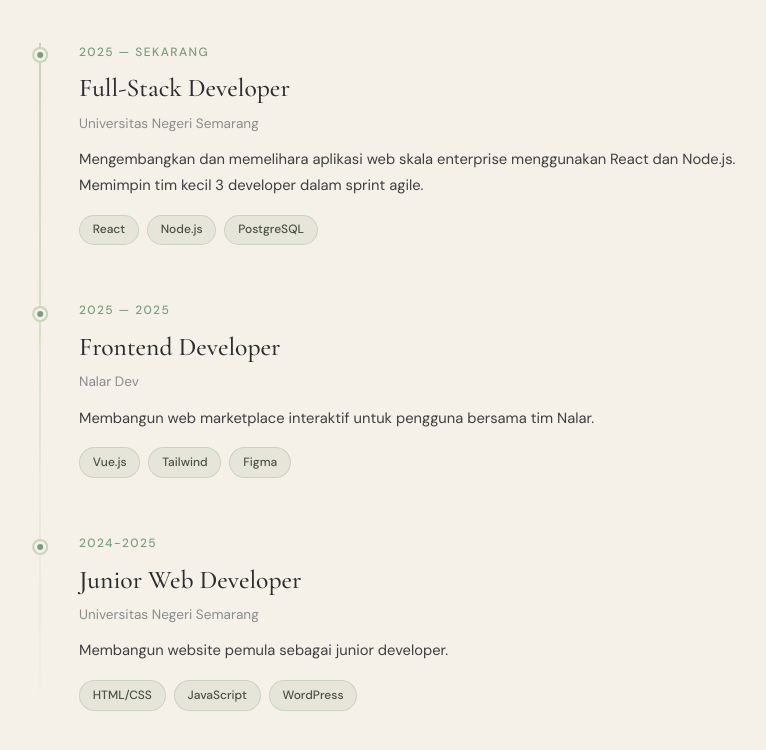
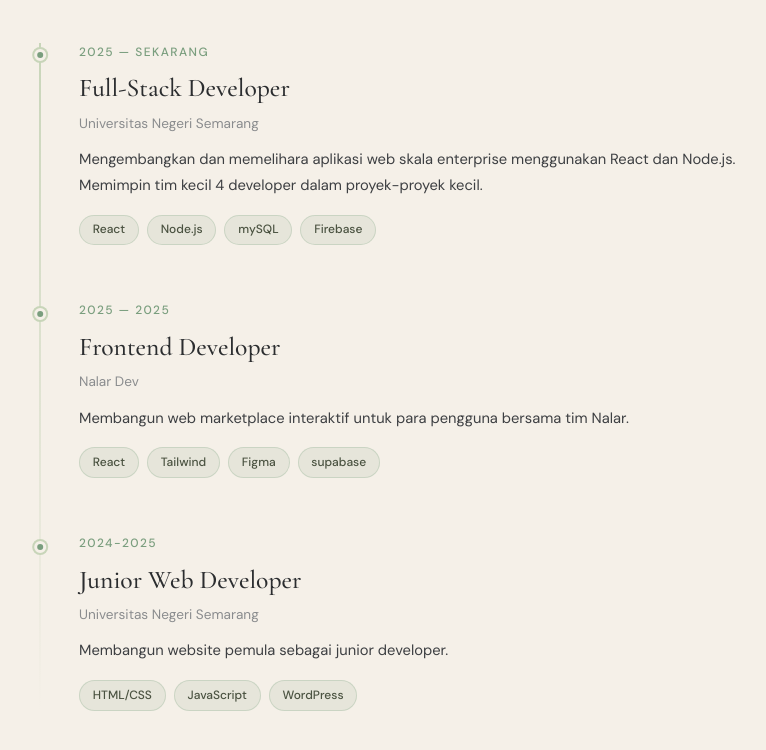
Before and after one commit to LeoMisna/PortofolioTrial, a plain HTML site: page index.html in a window 1280 px wide. Shown: the part 2010-2760 px from the top of the page, without its empty margins (221-987 px from the left). Drawn offline with nearby package versions, Linux system fonts and the light colour scheme.

Commit message:
timeline adjusting

```diff
--- a/index.html
+++ b/index.html
@@ -21,7 +21,7 @@
     <header class="navbar" id="navbar">
       <div class="nav-container">
         <a href="#hero" class="nav-logo">
-          <span class="logo-bracket">[</span>YN<span class="logo-bracket"
+          <span class="logo-bracket">[</span>LMH<span class="logo-bracket"
             >]</span
           >
         </a>
@@ -48,7 +48,7 @@
     <main>
       <!-- ==================== HERO ==================== -->
       <section class="hero" id="hero">
-        <div class="hero-bg-text" aria-hidden="true">PORTFOLIO</div>
+        <div class="hero-bg-text" aria-hidden="true">Leo Misna Hermawan</div>
         <div class="hero-container">
           <div class="hero-tag reveal">
             <span class="dot"></span> Tersedia untuk proyek baru
@@ -164,11 +164,12 @@
                 >
                 <p class="timeline-desc">
                   Mengembangkan dan memelihara aplikasi web skala enterprise
-                  menggunakan React dan Node.js. Memimpin tim kecil 3 developer
-                  dalam sprint agile.
+                  menggunakan React dan Node.js. Memimpin tim kecil 4 developer
+                  dalam proyek-proyek kecil.
                 </p>
                 <div class="timeline-tags">
-                  <span>React</span><span>Node.js</span><span>PostgreSQL</span>
+                  <span>React</span><span>Node.js</span><span>mySQL</span
+                  ><span>Firebase</span>
                 </div>
               </div>
             </div>
@@ -180,11 +181,12 @@
                 <h3 class="timeline-role">Frontend Developer</h3>
                 <span class="timeline-company">Nalar Dev</span>
                 <p class="timeline-desc">
-                  Membangun web marketplace interaktif untuk pengguna bersama
-                  tim Nalar.
+                  Membangun web marketplace interaktif untuk para pengguna
+                  bersama tim Nalar.
                 </p>
                 <div class="timeline-tags">
-                  <span>Vue.js</span><span>Tailwind</span><span>Figma</span>
+                  <span>React</span><span>Tailwind</span><span>Figma</span
+                  ><span>supabase</span>
                 </div>
               </div>
             </div>
```
